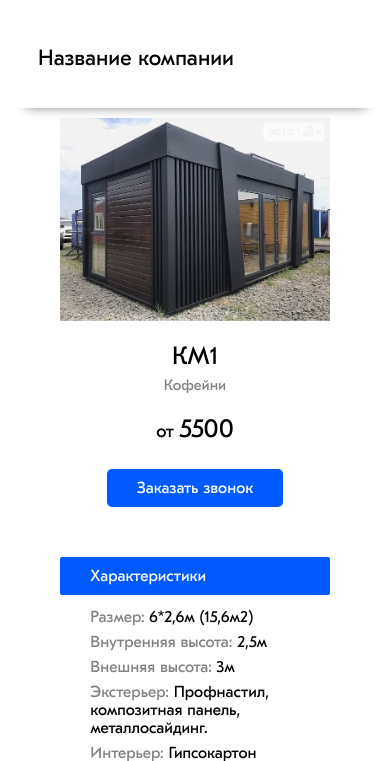
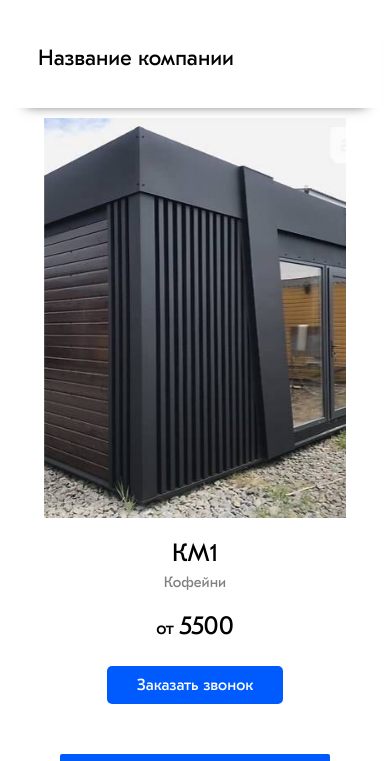
Before and after one commit to worlddeleteRin/pav, a Django app: page /item/402 in a window 390 px wide. Shown: the top 761 px of the page. Run offline with Django 3.2, Linux system fonts and the light colour scheme; data comes from the database, SQL or seed files in the repository; some libraries are stand-ins or nearby versions.

Commit message:
new commit

```diff
--- a/static/style.css
+++ b/static/style.css
@@ -582,13 +582,15 @@ body {
     align-content: center;
   }
   .product__page__container__image {
-    max-height: 400px;
-    max-width: 80%;
-    max-height: 500px;
+    min-height: 400px;
+    max-width: 90%;
+    height: 100%;
   }
   .product__page__container__image img {
+    height: 100%;
+    min-height: 400px;
     max-height: 400px;
-    object-fit: contain;
+    object-fit: cover;
     width: 100%;
     max-width: 700px;
   }
--- a/static/style.scss
+++ b/static/style.scss
@@ -605,13 +605,15 @@ body {
         justify-items: center;
         align-content: center;
         &__image {
-            max-height: 400px;
-            max-width: 80%;
-            max-height: 500px;
+            min-height: 400px;
+            max-width: 90%;
+            height: 100%;
             // max-width: 750px;
             img {
+                height: 100%;
+                min-height: 400px;
                 max-height: 400px;
-                object-fit: contain;
+                object-fit: cover;
                 width: 100%;
                 max-width: 700px;
             }
```
